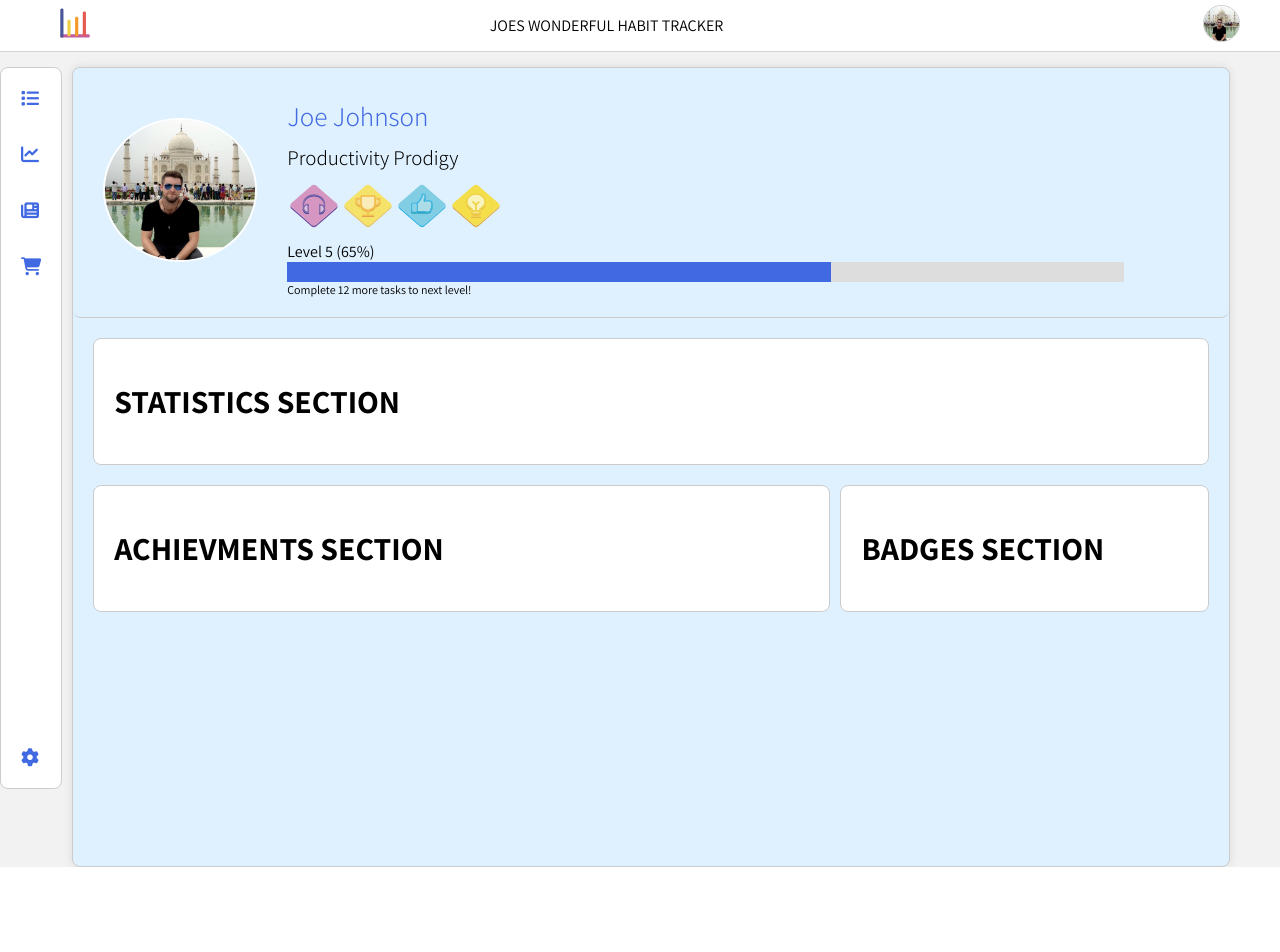
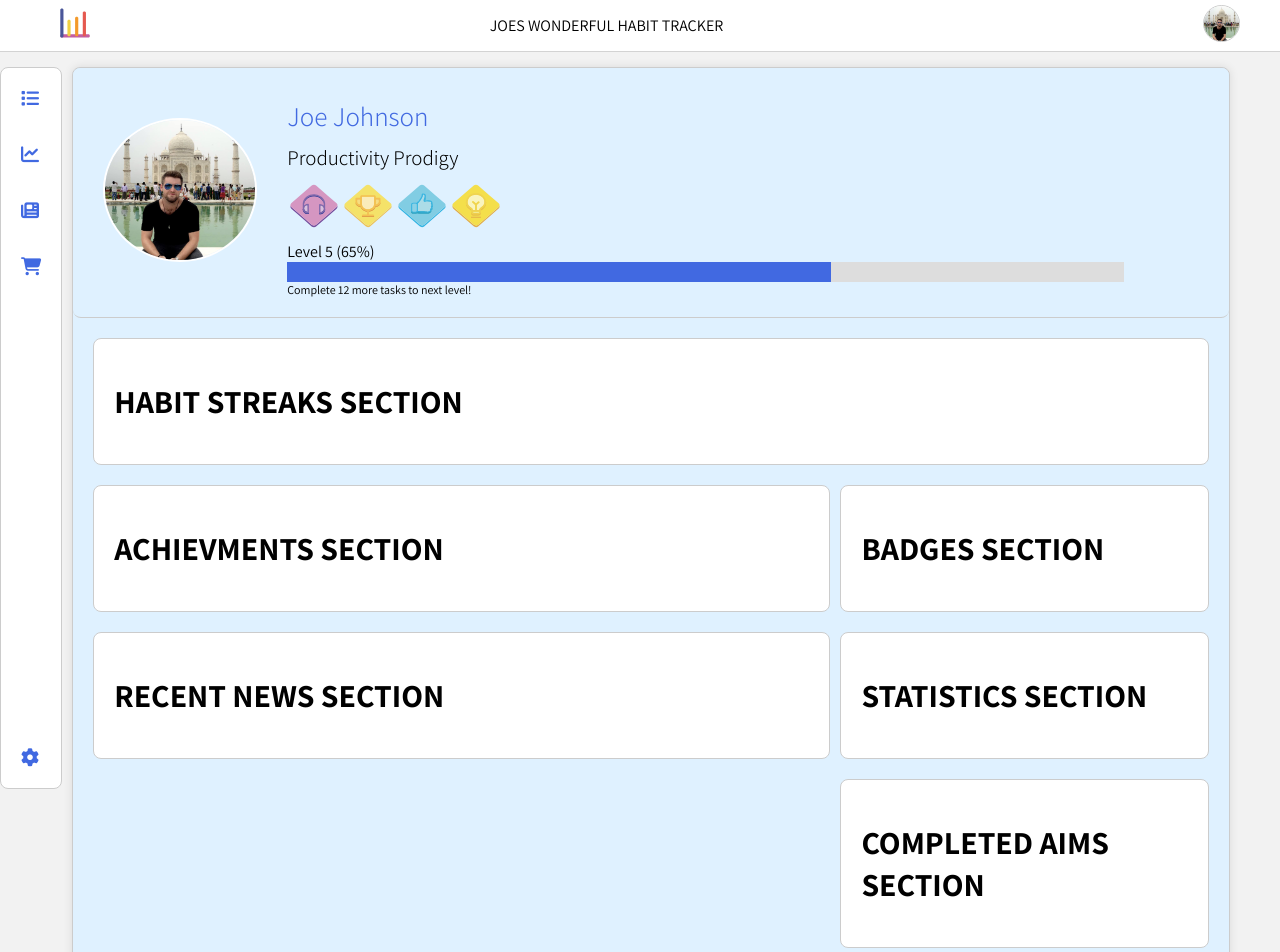
Before and after one commit to joseph-johnson27001/habits_tracker, a Vue app: page /#/profile in a window 1280 px wide. Shown: the top 952 px of the page. Before the commit the page ends 867 px from the top, so only its background shows below. Built offline with nearby package versions, Linux system fonts and the light colour scheme.

Commit message:
ProfilePage layout and connected

```diff
--- a/src/components/ProfilePage/CompletedAims.vue
+++ b/src/components/ProfilePage/CompletedAims.vue
@@ -0,0 +1,16 @@
+<template>
+  <div class="completed-section">
+    <h1>COMPLETED AIMS SECTION</h1>
+  </div>
+</template>
+
+<script>
+export default {
+  name: "CompletedSection",
+  // Add your component logic here
+};
+</script>
+
+<style scoped>
+/* Add component-specific styles here */
+</style>
--- a/src/components/ProfilePage/HabitStreaks.vue
+++ b/src/components/ProfilePage/HabitStreaks.vue
@@ -0,0 +1,16 @@
+<template>
+  <div class="habits-section">
+    <h1>HABIT STREAKS SECTION</h1>
+  </div>
+</template>
+
+<script>
+export default {
+  name: "HabitsSection",
+  // Add your component logic here
+};
+</script>
+
+<style scoped>
+/* Add component-specific styles here */
+</style>
--- /dev/null
+++ b/src/components/ProfilePage/RecentNews.vue
@@ -0,0 +1,13 @@
+<template>
+  <div class="recent-news-section">
+    <h1>RECENT NEWS SECTION</h1>
+  </div>
+</template>
+
+<script>
+export default {
+  name: "RecentNewsSection",
+};
+</script>
+
+<style scoped></style>
--- a/src/views/ProfilePage.vue
+++ b/src/views/ProfilePage.vue
@@ -1,9 +1,9 @@
 <template>
   <div class="profile-page">
     <ProfileHeader />
-    <div class="statistics-area">
+    <div class="top-area">
       <div class="card">
-        <StatisticsSection />
+        <HabitsSection />
       </div>
     </div>
     <div class="profile-content">
@@ -11,11 +11,19 @@
         <div class="card">
           <AchievementsSection />
         </div>
-        <!-- Content for the left 2/3 section goes here -->
+        <div class="card">
+          <RecentNewsSection />
+        </div>
       </div>
       <div class="right-section">
         <div class="card">
           <BadgesSection />
+        </div>
+        <div class="card">
+          <StatisticsSection />
+        </div>
+        <div class="card">
+          <CompletedSection />
         </div>
         <!-- Content for the right 1/3 section goes here -->
       </div>
@@ -27,15 +35,21 @@
 import ProfileHeader from "@/components/ProfilePage/ProfileHeader.vue";
 import AchievementsSection from "@/components/ProfilePage/AchievementsSection.vue";
 import BadgesSection from "@/components/ProfilePage/BadgesSection.vue";
+import CompletedSection from "@/components/ProfilePage/CompletedAims.vue";
 import StatisticsSection from "@/components/ProfilePage/StatisticsSection.vue";
+import HabitsSection from "@/components/ProfilePage/HabitStreaks.vue";
+import RecentNewsSection from "@/components/ProfilePage/RecentNews.vue";
 
 export default {
   name: "ProfilePage",
   components: {
     ProfileHeader,
+    CompletedSection,
     AchievementsSection,
     BadgesSection,
     StatisticsSection,
+    HabitsSection,
+    RecentNewsSection,
   },
 };
 </script>
@@ -48,7 +62,7 @@ export default {
   gap: 10px;
 }
 
-.statistics-area {
+.top-area {
   margin: 20px;
 }
 
```
